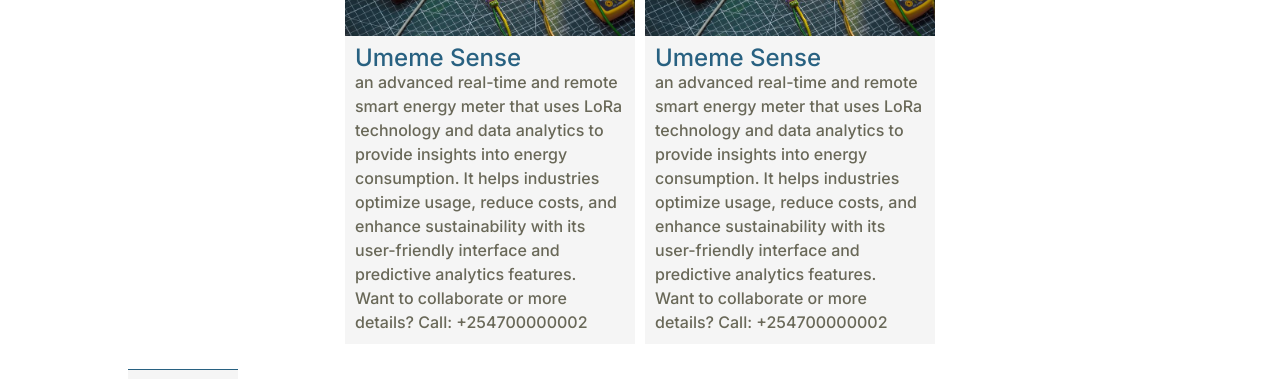
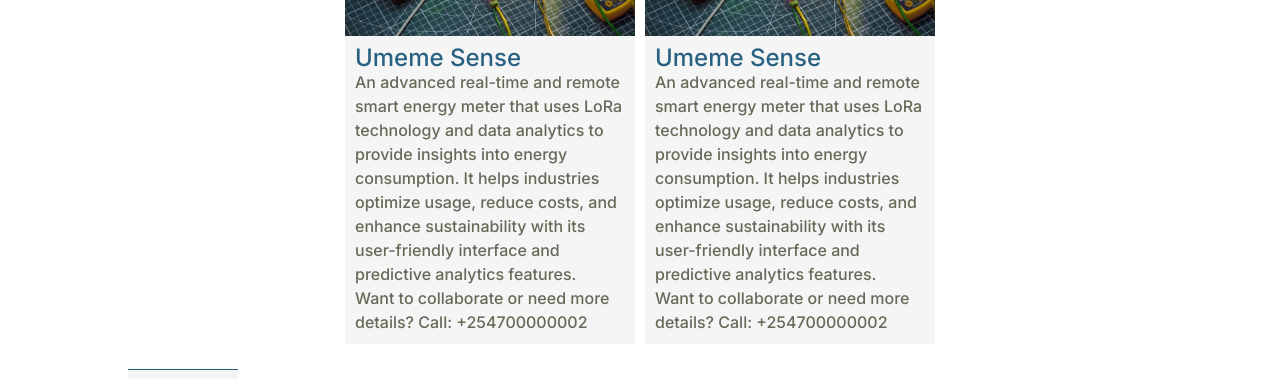
Before and after one commit to DeKUTInnovatorsClub/dekut_innovators, a React (Vite) app: page /projects in a window 1280 px wide. Shown: the part 409-788 px from the top of the page. Built offline with nearby package versions, Linux system fonts and the light colour scheme.

Commit message:
create projects page

```diff
--- a/src/components/Project.jsx
+++ b/src/components/Project.jsx
@@ -5,8 +5,8 @@
             <img src={umemePhoto} alt="project photo" />
             <div className="project-details">
                 <h2 style={{fontSize:"1.5rem"}}>Umeme Sense</h2>
-                <p>an advanced real-time and remote smart energy meter that uses LoRa technology and data analytics to provide insights into energy consumption. It helps industries optimize usage, reduce costs, and enhance sustainability with its user-friendly interface and predictive analytics features. </p>
-                <p>Want to collaborate or more details? Call: +254700000002</p>
+                <p>An advanced real-time and remote smart energy meter that uses LoRa technology and data analytics to provide insights into energy consumption. It helps industries optimize usage, reduce costs, and enhance sustainability with its user-friendly interface and predictive analytics features. </p>
+                <p>Want to collaborate or need more details? Call: +254700000002</p>
             </div>
         </div>
     )
```
